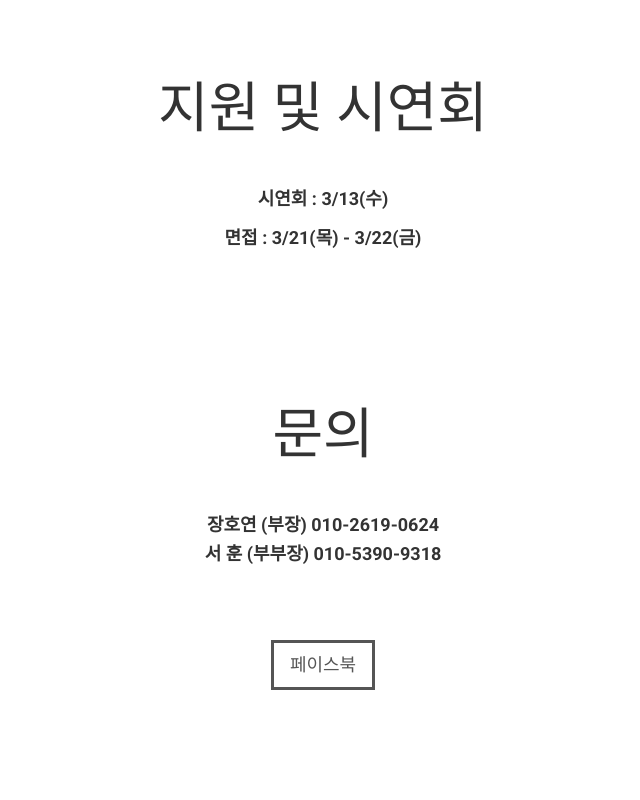
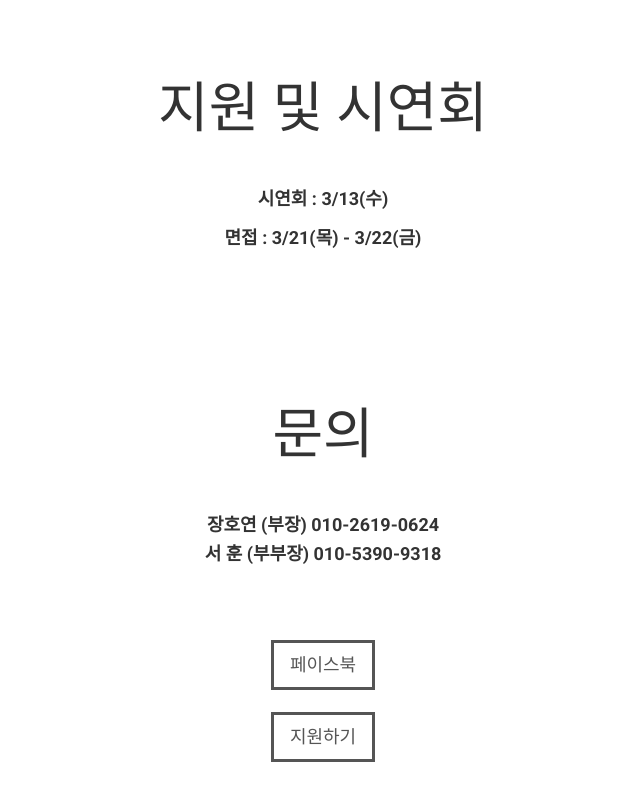
Before and after one commit to seo1128/Logsite, a plain HTML site: page 2018_index.html in a window 1280 px wide. Shown: the part 5258-6058 px from the top of the page, without its empty margins (317-957 px from the left). Drawn offline with nearby package versions, Linux system fonts and the light colour scheme; a web font is replaced by a local one.

Commit message:
지원 버튼 추가

```diff
--- a/2018_index.html
+++ b/2018_index.html
@@ -456,11 +456,11 @@
 			<h4>서 훈 (부부장) 010-5390-9318</h4><br><br><br>
 
 		<input type="button" value="페이스북" id="btn_down" class="btn btn-default btn-lg" onClick="javascript:location.href='https://www.facebook.com/sunrintog';"	>
-		<!--
+
 		<br>
 		<br>
-		<input type="button" value="지원하기" id="btn_down" class="btn btn-default btn-lg" onClick="javascript:location.href='https://www.facebook.com/sunrintog';"	>
-		-->
+		<input type="button" value="지원하기" id="btn_down" class="btn btn-default btn-lg" onClick="javascript:location.href='https://goo.gl/forms/EvTJk0ODdcrfn22g2';"	>
+
 	</div>
 </div>
 
```
